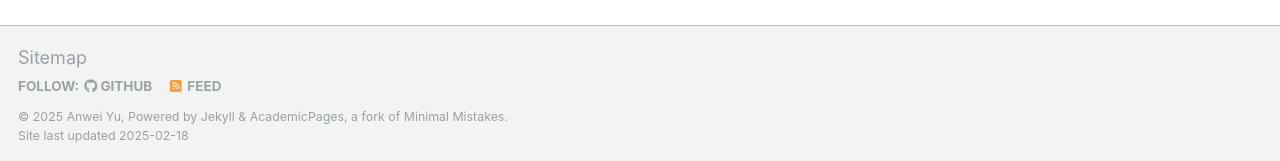
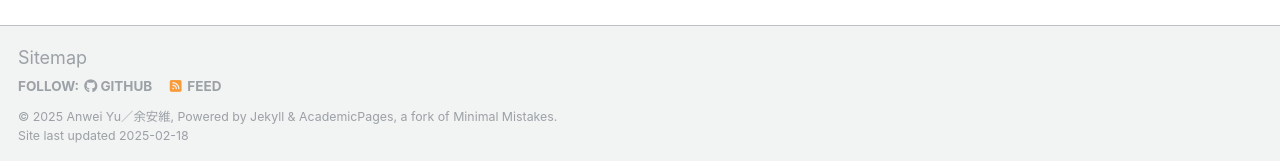
Before and after one commit to anweiyu/anweiyu.github.io, a Jekyll site: the page built from _pages/about.md, in a window 1280 px wide and 900 px high, scrolled down 2615 px. Shown: the part 736-897 px from the top of the window. Built offline with Jekyll 4.4.1, drawn with Linux system fonts in a browser that asks for light colours; some web fonts are replaced.

Commit message:
Update _config.yml

```diff
--- a/_config.yml
+++ b/_config.yml
@@ -10,7 +10,7 @@
 locale                   : "en-US"
 title                    : "Anwei's Homepage"
 title_separator          : "-"
-name                     : &name "Anwei Yu"
+name                     : &name "Anwei Yu／余安維"
 description              : &description "personal description"
 url                      : https://anweiyu.github.io # the base hostname & protocol for your site e.g. "https://[your GitHub username].github.io"
 baseurl                  : "" # the subpath of your site, e.g. "/blog"
```
